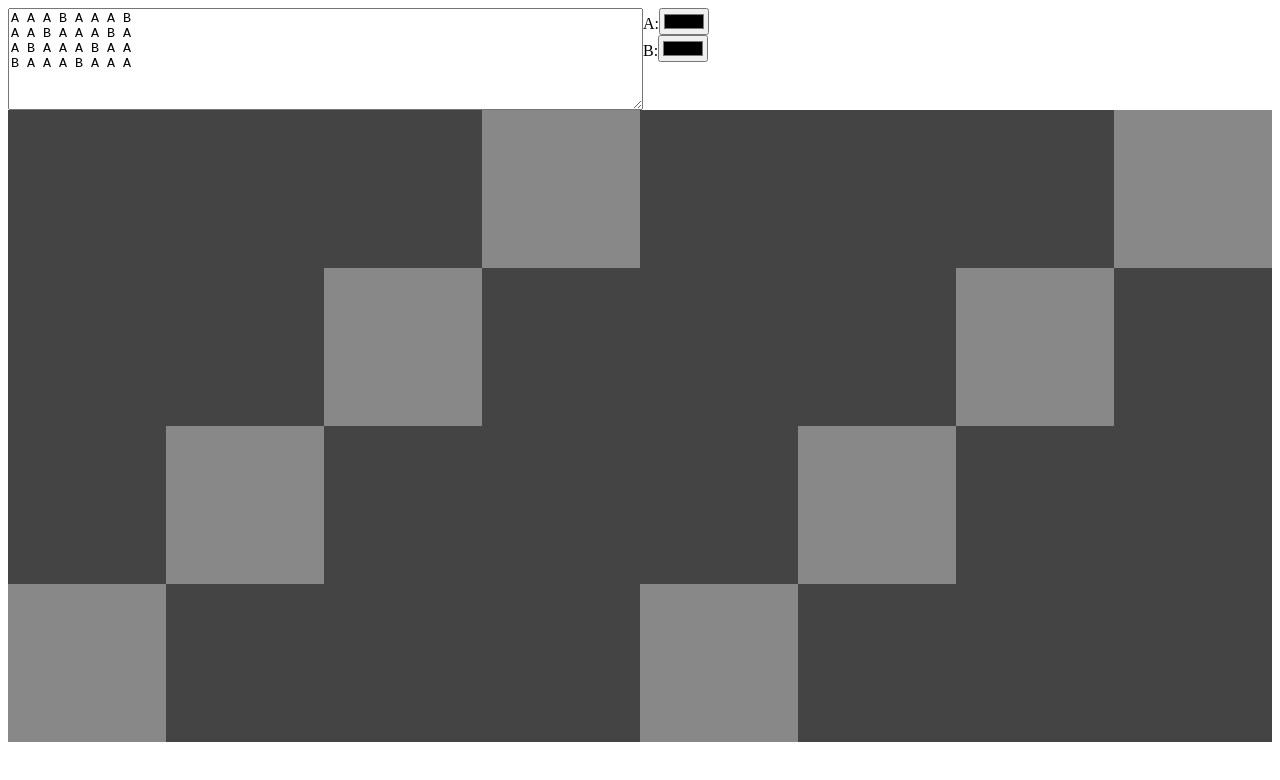
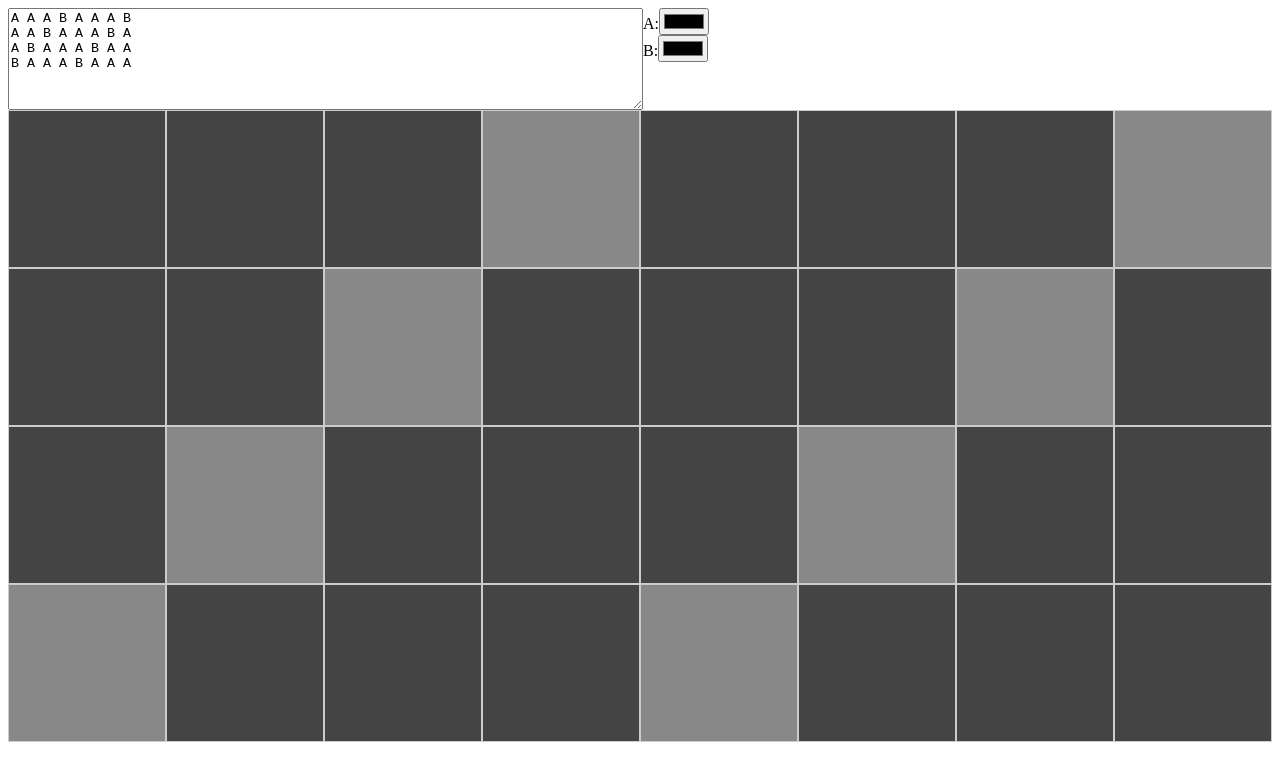
Before and after one commit to christianprescott/knit-pattern, a website: page index.html in a window 1280 px wide. Drawn offline with nearby package versions, Linux system fonts and the light colour scheme.

Commit message:
Add title

```diff
--- a/index.html
+++ b/index.html
@@ -1,6 +1,7 @@
 <!doctype html>
 <html>
   <head>
+    <title>Knitpicker</title>
     <script src="https://unpkg.com/react@18.3/umd/react.production.min.js"></script>
     <script src="https://unpkg.com/react-dom@18.3/umd/react-dom.production.min.js"></script>
     <style>
@@ -24,6 +25,7 @@
       }
       .stitch {
         aspect-ratio: 1 / 1;
+        border: 1px solid #ccc;
       }
     </style>
   </head>
```
